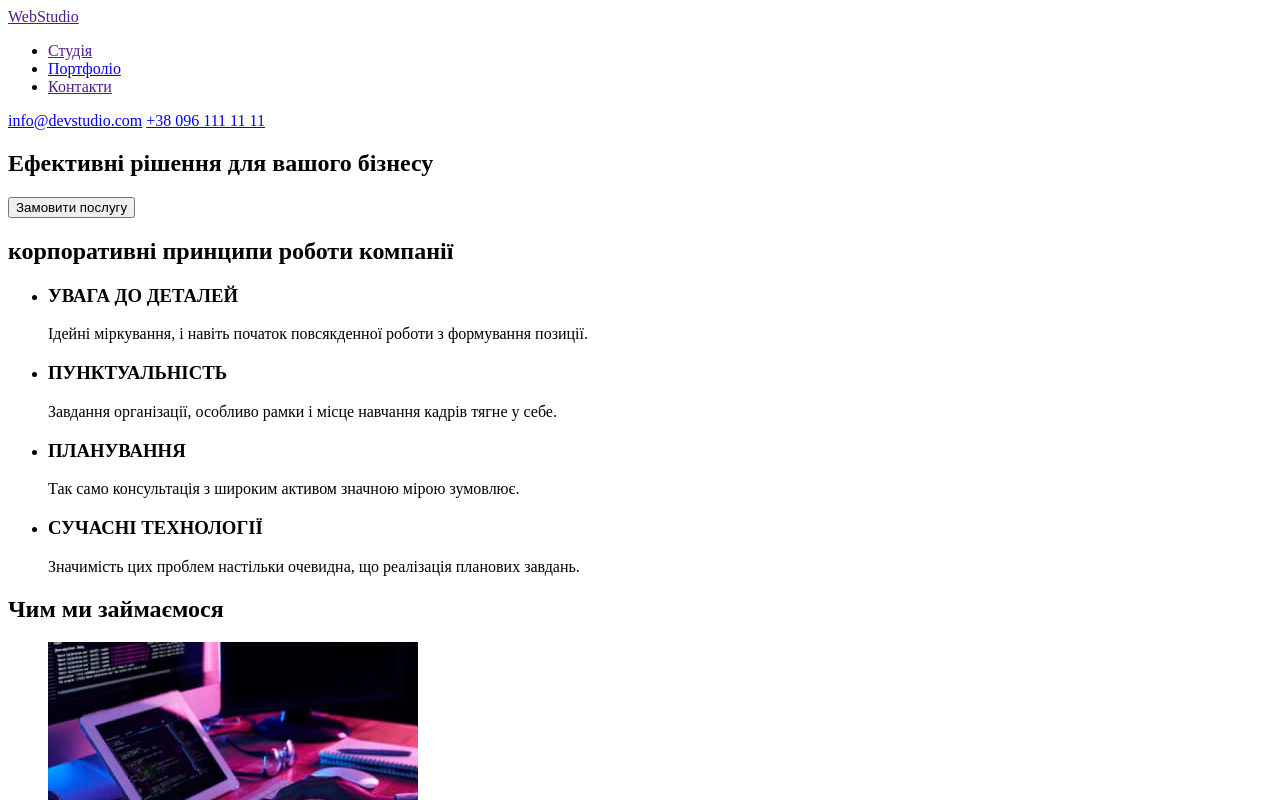
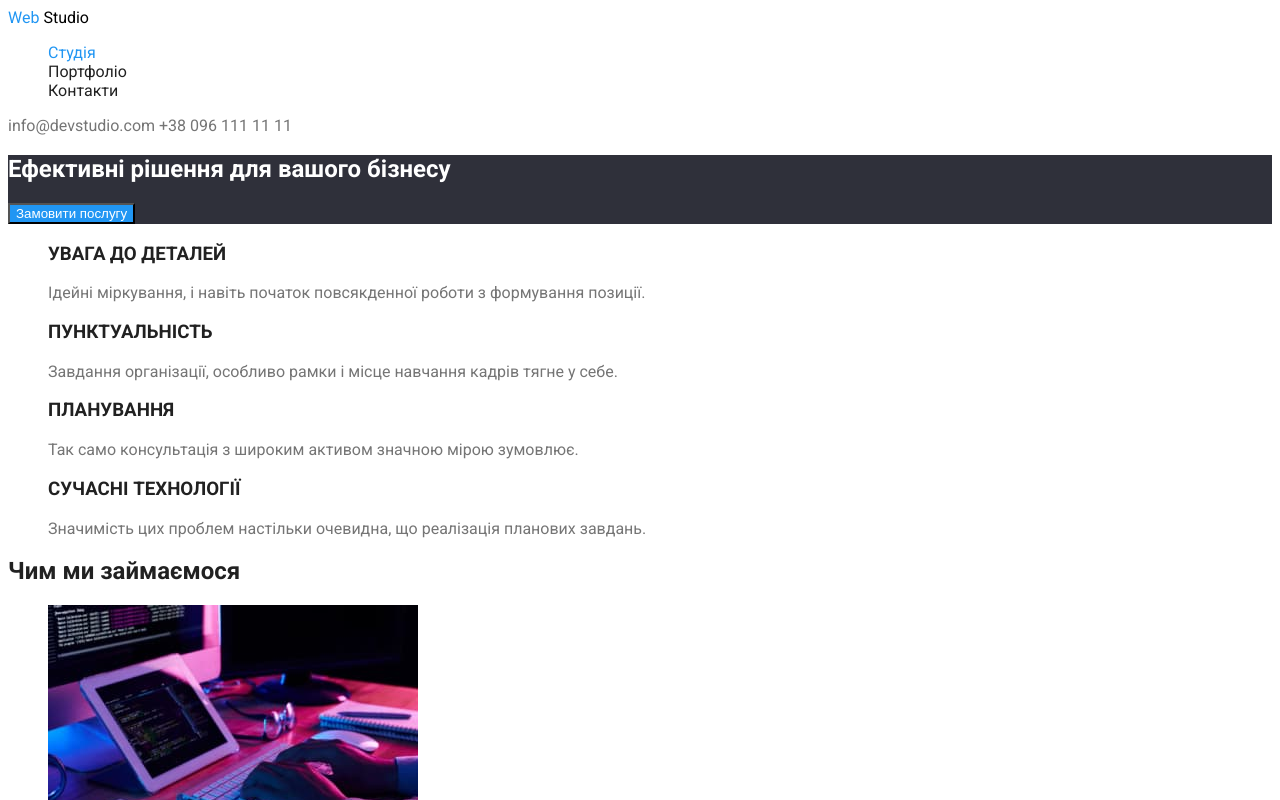
Before and after one commit to VitekVP/goit-markup-hw-02, a plain HTML site: page index.html in a window 1280 px wide. Shown: the top 800 px of the page. Drawn offline with Linux system fonts and the light colour scheme.

Commit message:
стили, подключение шрифтов

```diff
--- a/css/styles.css
+++ b/css/styles.css
@@ -0,0 +1,126 @@
+/* основний колір тексту #757575 */
+/* колір заголовків h3 #212121 */
+/* основний колір фону #FFFFFF */
+/* додатковий колір фону #F5F4FA */
+/* колір геро и футера #2F303A */
+/* колір контактів футера rgba(255, 255, 255, 0.6); */
+/*  */
+
+/* призначенн змінних */
+:root {
+	--primary-text-color: #757575;
+	--title-text-color: #212121;
+	--basic-white-color: #ffffff;
+	--logo-web: #2196f3;
+	--logo-header: #000000;
+	--hero-footer-bgc: #2f303a;
+	--contacts-footer-colors: rgba(255, 255, 255, 0.6);
+	--secondary-bgc: #f5f4fa;
+}
+
+/* body */
+body {
+	color: var(--primary-text-color);
+	background-color: var(--basic-white-color);
+	font-family: Roboto, sans-serif;
+}
+
+.background {
+	background-color: var(--secondary-bgc);
+}
+.list {
+	list-style: none;
+}
+
+.visually-hidden {
+	position: absolute;
+	white-space: nowrap;
+	width: 1px;
+	height: 1px;
+	overflow: hidden;
+	border: 0;
+	padding: 0;
+	clip: rect(0 0 0 0);
+	clip-path: inset(50%);
+	margin: -1px;
+}
+
+/* Header */
+/* логотип*/
+.logo {
+	color: var(--logo-web);
+	text-decoration: none;
+}
+.logo-header {
+	color: var(--logo-header);
+}
+/* кнопки навігації */
+.nav-link {
+	color: var(--title-text-color);
+	text-decoration: none;
+}
+
+.nav-link:hover,
+.nav-link:focus {
+	color: var(--logo-web);
+}
+
+.nav-link.current {
+	color: var(--logo-web);
+}
+
+/* ссилки на пошту і телефон */
+.link-contacts {
+	color: var(--primary-text-color);
+	text-decoration: none;
+}
+
+.link-contacts:hover,
+.link-contacts:focus {
+	color: var(--logo-web);
+}
+
+/* HERO */
+
+.hero-section {
+	background-color: var(--hero-footer-bgc);
+}
+
+.hero-title {
+	color: var(--basic-white-color);
+}
+
+.button {
+	background-color: var(--logo-web);
+	color: var(--basic-white-color);
+}
+
+/* Стилі заголовків */
+.title {
+	color: var(--title-text-color);
+}
+
+.subtitle {
+	color: var(--title-text-color);
+}
+
+.title-portfolio {
+	color: var(--title-text-color);
+}
+
+/* FOOTER */
+.footer {
+	background-color: var(--hero-footer-bgc);
+}
+.logo-footer {
+	color: var(--basic-white-color);
+}
+
+.link-addresse-footer {
+	color: var(--basic-white-color);
+	text-decoration: none;
+}
+.link-contacts-footer {
+	color: var(--contacts-footer-colors);
+	text-decoration: none;
+}
--- a/index.html
+++ b/index.html
@@ -5,96 +5,112 @@
 		<meta http-equiv="X-UA-Compatible" content="IE=edge" />
 		<meta name="viewport" content="width=device-width, initial-scale=1.0" />
 		<title>Студія</title>
+		<link
+			href="https://fonts.googleapis.com/css2?family=Raleway:wght@700&family=Roboto:wght@400;500;700;900&display=swap"
+			rel="stylesheet"
+		/>
+		<link rel="stylesheet" href="./css/styles.css" />
 	</head>
 	<body>
 		<!-- Шапка -->
 		<header>
-			<a href="">WebStudio</a>
+			<a href="" class="logo">
+				Web
+				<span class="logo-header">Studio</span>
+			</a>
 			<nav>
-				<ul>
-					<li><a href="">Студія</a></li>
-					<li><a href="./portfolio.html">Портфоліо</a></li>
-					<li><a href="">Контакти</a></li>
+				<ul class="list">
+					<li><a href="" class="nav-link current">Студія</a></li>
+					<li><a href="./portfolio.html" class="nav-link">Портфоліо</a></li>
+					<li><a href="" class="nav-link">Контакти</a></li>
 				</ul>
 			</nav>
-			<a href="mailto:info@devstudio.com">info@devstudio.com</a>
-			<a href="tel:+380961111111">+38 096 111 11 11</a>
+			<a href="mailto:info@devstudio.com" class="link-contacts">info@devstudio.com</a>
+			<a href="tel:+380961111111" class="link-contacts">+38 096 111 11 11</a>
 		</header>
 		<main>
 			<!-- HERO -->
-			<section>
-				<h1>Ефективні рішення для вашого бізнесу</h1>
-				<button>Замовити послугу</button>
+			<section class="hero-section">
+				<h1 class="hero-title">Ефективні рішення для вашого бізнесу</h1>
+				<button class="button">Замовити послугу</button>
 			</section>
 			<!-- Принципи роботи -->
 			<section>
-				<h2>корпоративні принципи роботи компанії</h2>
-				<ul>
+				<h2 class="title visually-hidden">корпоративні принципи роботи компанії</h2>
+				<ul class="list">
 					<li>
-						<h3>УВАГА ДО ДЕТАЛЕЙ</h3>
+						<h3 class="subtitle">УВАГА ДО ДЕТАЛЕЙ</h3>
 						<p>Ідейні міркування, і навіть початок повсякденної роботи з формування позиції.</p>
 					</li>
 					<li>
-						<h3>ПУНКТУАЛЬНІСТЬ</h3>
+						<h3 class="subtitle">ПУНКТУАЛЬНІСТЬ</h3>
 						<p>Завдання організації, особливо рамки і місце навчання кадрів тягне у себе.</p>
 					</li>
 					<li>
-						<h3>ПЛАНУВАННЯ</h3>
+						<h3 class="subtitle">ПЛАНУВАННЯ</h3>
 						<p>Так само консультація з широким активом значною мірою зумовлює.</p>
 					</li>
 					<li>
-						<h3>СУЧАСНІ ТЕХНОЛОГІЇ</h3>
+						<h3 class="subtitle">СУЧАСНІ ТЕХНОЛОГІЇ</h3>
 						<p>Значимість цих проблем настільки очевидна, що реалізація планових завдань.</p>
 					</li>
 				</ul>
 			</section>
 			<!-- Зміст роботи -->
 			<section>
-				<h2>Чим ми займаємося</h2>
-				<ul>
+				<h2 class="title">Чим ми займаємося</h2>
+				<ul class="list">
 					<li><img src="./images/img-gallery1.jpg" alt="наша робота" width="370" height="294" /></li>
 					<li><img src="./images/img-gallery2.jpg" alt="наша робота" width="370" height="294" /></li>
 					<li><img src="./images/img-gallery3.jpg" alt="наша робота" width="370" height="294" /></li>
 				</ul>
 			</section>
 			<!-- Команда -->
-			<section>
-				<h2>Наша команда</h2>
-				<ul>
+			<section class="background">
+				<h2 class="title">Наша команда</h2>
+				<ul class="list">
 					<li>
 						<img src="./images/product-designer.jpg" alt="продукт дизайнер" width="270" height="260" />
-						<h3>Ігор Дем'яненко</h3>
+						<h3 class="subtitle">Ігор Дем'яненко</h3>
 						<p lang="en">Product Designer</p>
 					</li>
 					<li>
 						<img src="./images/frontend-developer.jpg" alt="фронтенд розробник" width="270" height="260" />
-						<h3>Ольга Рєпіна</h3>
+						<h3 class="subtitle">Ольга Рєпіна</h3>
 						<p lang="en">Frontend Developer</p>
 					</li>
 					<li>
 						<img src="./images/marketing.jpg" alt="маркетолог" width="270" height="260" />
-						<h3>Микола Тарасов</h3>
+						<h3 class="subtitle">Микола Тарасов</h3>
 						<p lang="en">Marketing</p>
 					</li>
 					<li>
 						<img src="./images/ul-designer.jpg" alt="ул дизайнер" width="270" height="260" />
-						<h3>Михайло Єрмаков</h3>
+						<h3 class="subtitle">Михайло Єрмаков</h3>
 						<p lang="en">UI Designer</p>
 					</li>
 				</ul>
 			</section>
 		</main>
-		<footer>
-			<a href="">WebStudio</a>
+		<footer class="footer">
+			<a href="" class="logo">
+				Web
+				<span class="logo-footer">Studio</span>
+			</a>
 			<address>
-				<ul>
+				<ul class="list">
 					<li>
-						<a href="https://goo.gl/maps/GXKJQdvFJzr9G8gM8" target="_blank" rel="noopener noreferrer nofollow">
+						<a
+							href="https://goo.gl/maps/GXKJQdvFJzr9G8gM8"
+							target="_blank"
+							rel="noopener noreferrer nofollow"
+							class="link-addresse-footer"
+						>
 							м. Київ, бульвар Лесі Українки, 26
 						</a>
 					</li>
-					<li><a href="mailto:info@devstudio.com">info@devstudio.com</a></li>
-					<li><a href="tel:+380961111111">+38 096 111 11 11</a></li>
+					<li><a href="mailto:info@devstudio.com" class="link-contacts-footer">info@devstudio.com</a></li>
+					<li><a href="tel:+380961111111" class="link-contacts-footer">+38 096 111 11 11</a></li>
 				</ul>
 			</address>
 		</footer>
```
Also changed, not shown: portfolio.html (+43 -25 lines).
